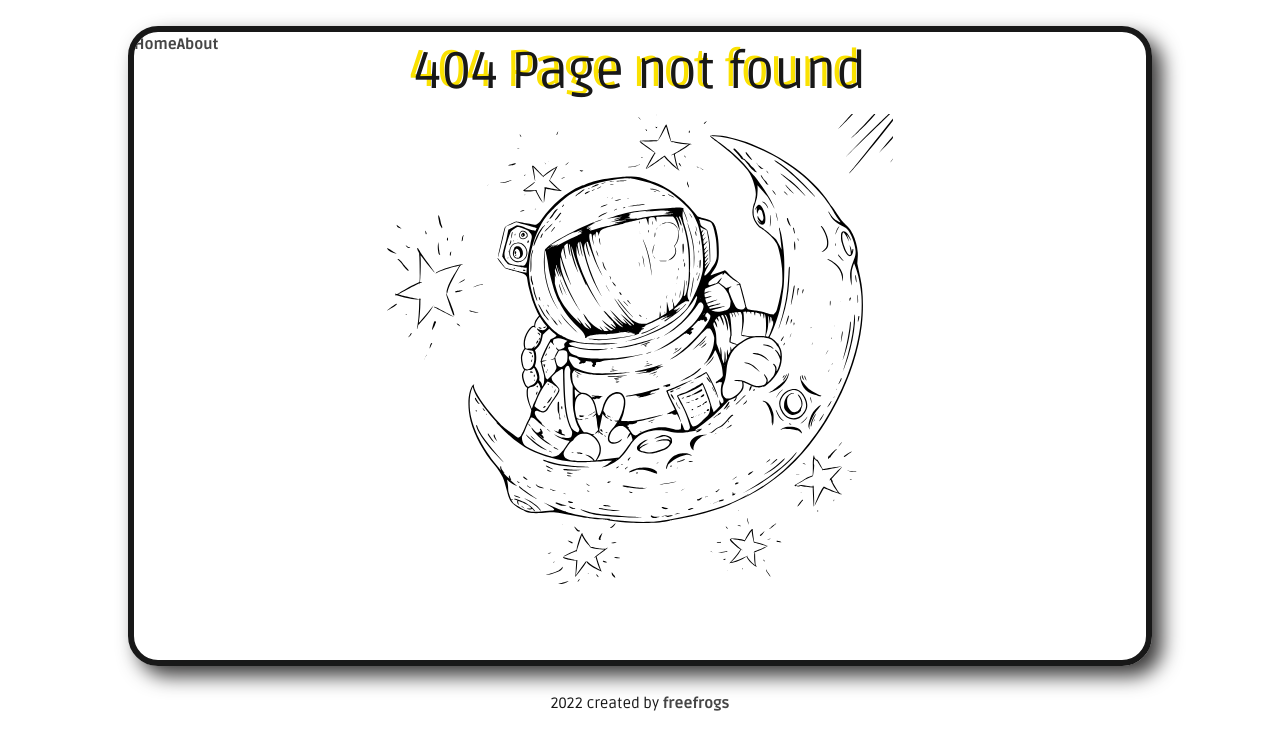
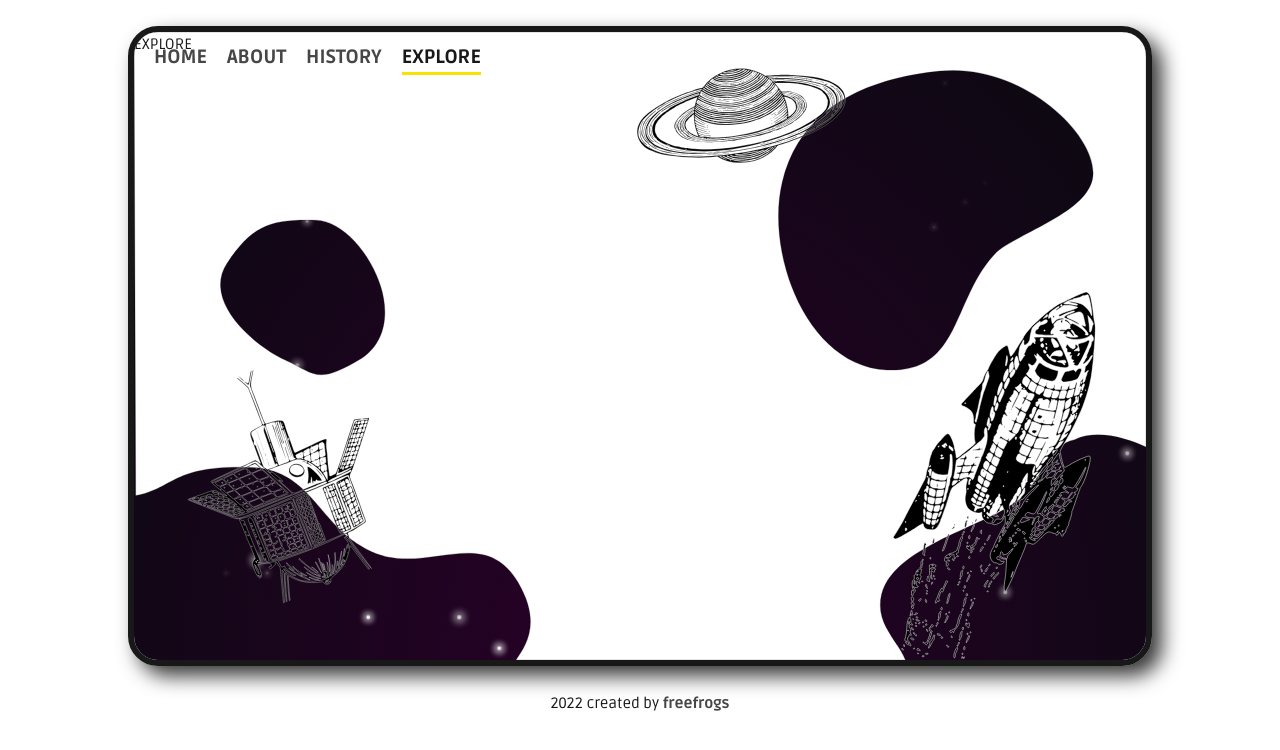
Before and after one commit to freefrogs/explore_space, a Vue app: page /launches in a window 1280 px wide. Before the commit this address had no page. Shown: the top 750 px of the page. Built offline with nearby package versions, Linux system fonts and the light colour scheme.

Commit message:
Update navigation

```diff
--- a/src/components/animated/MorphingBg.vue
+++ b/src/components/animated/MorphingBg.vue
@@ -6,7 +6,7 @@
       viewBox="0 0 297 210"
       preserveAspectRatio="none"
     >
-      <path d="M0 0l297 0 0 141.435c-5.4349,-2.7282 -11.4252,-4.2426 -17.72,-4.2426 -8.4975,0 -14.6825,11.3058 -21.451,16.089 -12.9219,9.1317 -38.406,19.8726 -38.406,38.738 0,7.3747 4.5916,11.6234 6.9706,17.981l-114.276 0c2.7011,-4.626 4.291,-11.7078 -1.8457,-24.017 -8.551,-17.1519 -23.1533,-7.0213 -39.2616,-15.5218 -15.132,-7.9853 -22.8648,-24.776 -34.9635,-24.776 -24.9781,0 -24.8015,0.8616 -35.5439,9.2983l-0.503 -154.983zm53.539 60.0639c13.2762,0.3396 26.6916,39.9377 13.2969,49.0538 -13.2661,9.0801 -13.0206,8.9109 -21.8084,4.3509 -8.7878,-4.56 -26.0539,-21.3386 -17.9407,-35.7362 8.1132,-14.3976 13.176,-18.0081 26.4522,-17.6685zm183.992 -49.6279c24.1644,0 42.8907,18.9287 42.8428,33.3422 -0.041,12.332 -17.3175,23.414 -27.1099,29.6896 -14.4215,9.2423 -6.681,41.1875 -28.8109,40.0832 -23.4929,-1.1724 -39.234,-39.4913 -34.204,-63.378 5.03,-23.8867 23.1176,-39.737 47.282,-39.737z"></path>
+      <path />
     </svg>
     <rocket />
     <planet />
--- a/src/components/animated/Stars.vue
+++ b/src/components/animated/Stars.vue
@@ -30,7 +30,7 @@ export default defineComponent({
       return `${randomNumber}s`
     }
 
-    const generateStars = (amount = 30) => {
+    const generateStars = (amount = 45) => {
       for (let i = 0; i <= amount; i++) {
         const star = {
           top: generatePosition(),
--- a/src/components/common/Navigation.vue
+++ b/src/components/common/Navigation.vue
@@ -1,21 +1,102 @@
 <template>
   <nav class="navigation">
-    <RouterLink to="/">Home</RouterLink>
-    <RouterLink to="/about">About</RouterLink>
+    <RouterLink
+      v-for="link in mainLinks"
+      :key="link"
+      class="navigation__link"
+      :class="{'navigation__link--active': checkIfLinkIsActive(link)}"
+      :to="{ name: link }"
+    >{{ link }}</RouterLink>
+    <div class="navigation-explore__box">
+      <span
+        class="navigation__link navigation__link--explore"
+        :class="{'navigation__link--active': checkIfLinkIsActive('explore')}"
+      >Explore</span>
+      <div class="navigation-explore__links">
+        <RouterLink
+          v-for="link in exploreLinks"
+          :key="link"
+          class="navigation__link"
+          :class="{'navigation__link--active': checkIfLinkIsActive(link)}"
+          :to="{ name: link }"
+        >{{ link }}</RouterLink>
+      </div>
+    </div>
   </nav>
 </template>
 
 <script lang="ts">
 import { defineComponent } from 'vue'
-import { RouterLink } from 'vue-router'
+import { RouterLink, useRoute } from 'vue-router'
+import type { RouteRecordName } from 'vue-router'
 
 export default defineComponent({
-  components: { RouterLink }
+  components: { RouterLink },
+  setup() {
+    const mainLinks: RouteRecordName[] = [
+      'home',
+      'about',
+      'history'
+    ]
+    const exploreLinks: RouteRecordName[] = [
+      'starlink',
+      'capsules',
+      'crew',
+      'dragons',
+      'launches',
+      'rockets',
+      'ships',
+    ]
+    const route = useRoute()
+    const checkIfLinkIsActive = (routeName: RouteRecordName) => {
+      if (!exploreLinks.includes(route.name!) && !mainLinks.includes(route.name!) && routeName !== 'explore') return false
+      if (routeName === 'explore') {
+        return exploreLinks.includes(route.name!)
+      } else {
+        return routeName === route.name
+      }
+    }
+
+    return { checkIfLinkIsActive, exploreLinks, mainLinks }
+  }
 })
 </script>
 
 <style lang="scss">
 .navigation {
   z-index: 10;
+  display: flex;
+  padding-left: 10px;
+  .navigation__link {
+    margin: 10px;
+    text-transform: uppercase;
+    font-size: 1.5vw;
+    border-bottom: 3px solid transparent;
+  }
+  .navigation__link--explore {
+    font-weight: 800;
+    display: inline-block;
+  }
+  .navigation__link--active {
+    border-bottom: 3px solid var(--details-light);
+  }
+  .navigation-explore__links {
+    opacity: 0;
+    background: var(--light);
+    transform: translateY(-1000px);
+    transition: .4s ease-in-out;
+    display: flex;
+    flex-direction: column;
+    z-index: 10;
+  }
+  .navigation-explore__box {
+    width: 20%;
+    min-width: 320px;
+    height: calc(1.5vw + 20px);
+    &:hover .navigation-explore__links {
+      opacity: 0.8;
+      transform: translateY(0);
+    }
+  }
 }
 </style>
--- a/src/router/index.ts
+++ b/src/router/index.ts
@@ -1,7 +1,5 @@
 import { createRouter, createWebHistory } from 'vue-router'
 import Stars from '@/components/animated/Stars.vue'
-import HomeView from '@/views/HomeView.vue'
-import AboutView from '@/views/AboutView.vue'
 
 const router = createRouter({
   history: createWebHistory(import.meta.env.BASE_URL),
@@ -25,6 +23,78 @@ const router = createRouter({
       props: { default: true, stars: true }
     },
     {
+      path: '/history',
+      name: 'history',
+      components: {
+        default: () => import('../views/HistoryView.vue'),
+        stars: Stars
+      },
+      props: { default: true, stars: true }
+    },
+    {
+      path: '/starlink',
+      name: 'starlink',
+      components: {
+        default: () => import('../views/ExploreView.vue'),
+        stars: Stars
+      },
+      props: { default: true, stars: true }
+    },
+    {
+      path: '/capsules',
+      name: 'capsules',
+      components: {
+        default: () => import('../views/ExploreView.vue'),
+        stars: Stars
+      },
+      props: { default: true, stars: true }
+    },
+    {
+      path: '/crew',
+      name: 'crew',
+      components: {
+        default: () => import('../views/ExploreView.vue'),
+        stars: Stars
+      },
+      props: { default: true, stars: true }
+    },
+    {
+      path: '/dragons',
+      name: 'dragons',
+      components: {
+        default: () => import('../views/ExploreView.vue'),
+        stars: Stars
+      },
+      props: { default: true, stars: true }
+    },
+    {
+      path: '/launches',
+      name: 'launches',
+      components: {
+        default: () => import('../views/ExploreView.vue'),
+        stars: Stars
+      },
+      props: { default: true, stars: true }
+    },
+    {
+      path: '/rockets',
+      name: 'rockets',
+      components: {
+        default: () => import('../views/ExploreView.vue'),
+        stars: Stars
+      },
+      props: { default: true, stars: true }
+    },
+    {
+      path: '/ships',
+      name: 'ships',
+      components: {
+        default: () => import('../views/ExploreView.vue'),
+        stars: Stars
+      },
+      props: { default: true, stars: true }
+    },
+    {
       path: '/:pathMatch(.*)*',
       name: 'notFound',
       component: () => import('../views/NotFoundView.vue')
--- a/src/views/AboutView.vue
+++ b/src/views/AboutView.vue
@@ -1,5 +1,5 @@
 <template>
   <div class="about">
-    <h1>This is an about page</h1>
+    <h2 class="main__title">About SpaceX</h2>
   </div>
 </template>
--- /dev/null
+++ b/src/views/ExploreView.vue
@@ -0,0 +1,21 @@
+<template>
+  <div>
+    EXPLORE
+  </div>
+</template>
+
+<script lang="ts">
+import { defineComponent } from 'vue'
+
+export default defineComponent({
+  setup () {
+
+
+    return {}
+  }
+})
+</script>
+
+<style scoped>
+
+</style>
--- /dev/null
+++ b/src/views/HistoryView.vue
@@ -0,0 +1,21 @@
+<template>
+  <div>
+    <h2 class="main__title">SpaceX historical events</h2>
+  </div>
+</template>
+
+<script lang="ts">
+import { defineComponent } from 'vue'
+
+export default defineComponent({
+  setup () {
+
+
+    return {}
+  }
+})
+</script>
+
+<style scoped>
+
+</style>
```
